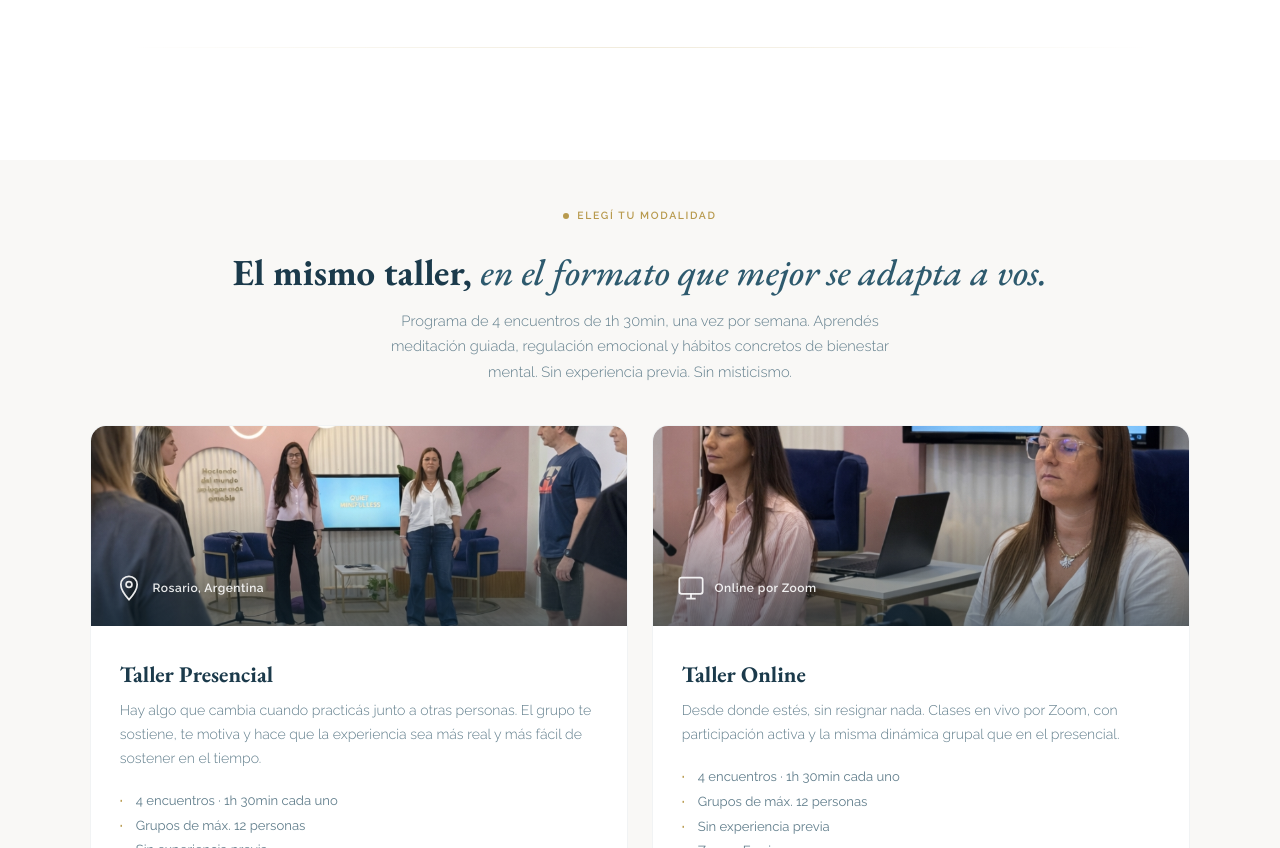
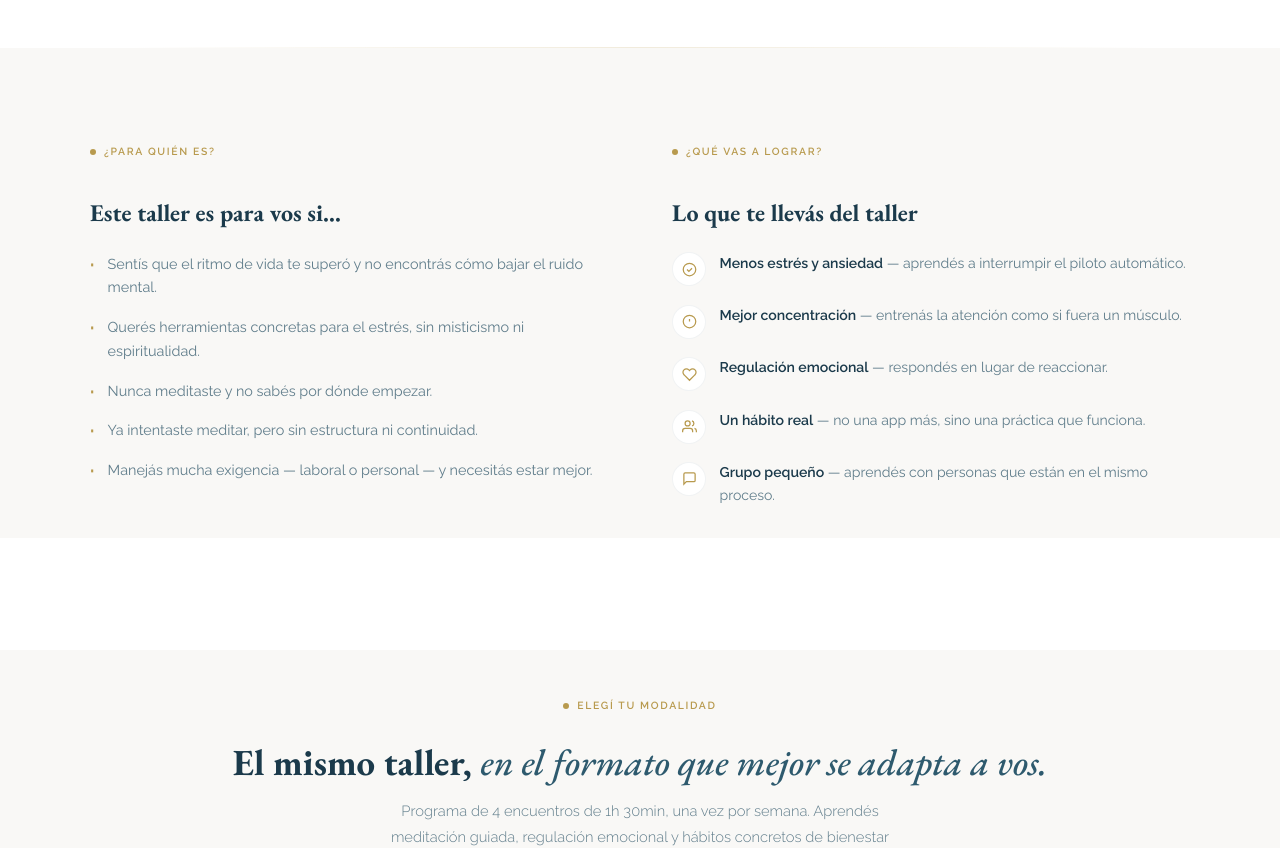
Before and after one commit to agusmilesi-collab/sentirmindfulness, a plain HTML site: page individuos.html in a window 1280 px wide. Shown: the part 1136-1984 px from the top of the page. Drawn offline with nearby package versions, Linux system fonts and the light colour scheme.

Commit message:
Add para-quien / beneficios 2-column section after hero
Co-Authored-By: Claude Sonnet 4.6 <noreply@anthropic.com>

```diff
--- a/individuos.html
+++ b/individuos.html
@@ -43,6 +43,87 @@
   height: 100%;
   object-fit: cover;
   display: block;
+}
+
+/* ── PARA QUIÉN / BENEFICIOS ── */
+.para-quien {
+  padding: var(--section-pad) 2rem;
+  background: var(--off-white);
+}
+.para-quien-grid {
+  max-width: var(--container);
+  margin: 0 auto;
+  display: grid;
+  grid-template-columns: 1fr 1fr;
+  gap: 4rem;
+}
+.pq-title {
+  font-family: var(--heading);
+  font-size: 1.5rem;
+  font-weight: 700;
+  color: var(--navy);
+  margin: 0.8rem 0 1.5rem;
+  line-height: 1.25;
+}
+.pq-list {
+  list-style: none;
+  display: flex;
+  flex-direction: column;
+  gap: 1rem;
+}
+.pq-list li {
+  font-size: 0.9rem;
+  color: var(--text-sec);
+  line-height: 1.65;
+  padding-left: 1.1rem;
+  position: relative;
+}
+.pq-list li::before {
+  content: '·';
+  position: absolute;
+  left: 0;
+  color: var(--gold);
+  font-weight: 700;
+  font-size: 1.2rem;
+  line-height: 1.3;
+}
+.beneficios-list {
+  list-style: none;
+  display: flex;
+  flex-direction: column;
+  gap: 1.1rem;
+}
+.beneficios-list li {
+  display: flex;
+  align-items: flex-start;
+  gap: 0.85rem;
+  font-size: 0.88rem;
+  color: var(--text-sec);
+  line-height: 1.6;
+}
+.beneficio-icon {
+  flex-shrink: 0;
+  width: 34px;
+  height: 34px;
+  border-radius: 50%;
+  background: var(--white);
+  border: 1px solid var(--border);
+  display: flex;
+  align-items: center;
+  justify-content: center;
+  color: var(--gold);
+  margin-top: 0.05rem;
+}
+.beneficio-icon svg {
+  width: 15px;
+  height: 15px;
+}
+.beneficios-list strong {
+  color: var(--navy);
+  font-weight: 600;
+}
+@media (max-width: 720px) {
+  .para-quien-grid { grid-template-columns: 1fr; gap: 2.5rem; }
 }
 
 /* ── QUÉ ES MINDFULNESS ── */
@@ -667,6 +748,64 @@
   </div>
 </section>
 
+<!-- ========== PARA QUIÉN / BENEFICIOS ========== -->
+<section class="para-quien">
+  <div class="container">
+    <div class="para-quien-grid">
+
+      <div class="para-quien-col reveal">
+        <div class="tag">¿Para quién es?</div>
+        <h2 class="pq-title">Este taller es para vos si…</h2>
+        <ul class="pq-list">
+          <li>Sentís que el ritmo de vida te superó y no encontrás cómo bajar el ruido mental.</li>
+          <li>Querés herramientas concretas para el estrés, sin misticismo ni espiritualidad.</li>
+          <li>Nunca meditaste y no sabés por dónde empezar.</li>
+          <li>Ya intentaste meditar, pero sin estructura ni continuidad.</li>
+          <li>Manejás mucha exigencia — laboral o personal — y necesitás estar mejor.</li>
+        </ul>
+      </div>
+
+      <div class="para-quien-col reveal d1">
+        <div class="tag">¿Qué vas a lograr?</div>
+        <h2 class="pq-title">Lo que te llevás del taller</h2>
+        <ul class="beneficios-list">
+          <li>
+            <span class="beneficio-icon">
+              <svg viewBox="0 0 24 24" fill="none" stroke="currentColor" stroke-width="2" aria-hidden="true"><path d="M12 22c5.523 0 10-4.477 10-10S17.523 2 12 2 2 6.477 2 12s4.477 10 10 10z"/><path d="M8 12l3 3 5-5"/></svg>
+            </span>
+            <span><strong>Menos estrés y ansiedad</strong> — aprendés a interrumpir el piloto automático.</span>
+          </li>
+          <li>
+            <span class="beneficio-icon">
+              <svg viewBox="0 0 24 24" fill="none" stroke="currentColor" stroke-width="2" aria-hidden="true"><circle cx="12" cy="12" r="10"/><line x1="12" y1="8" x2="12" y2="12"/><line x1="12" y1="16" x2="12.01" y2="16"/></svg>
+            </span>
+            <span><strong>Mejor concentración</strong> — entrenás la atención como si fuera un músculo.</span>
+          </li>
+          <li>
+            <span class="beneficio-icon">
+              <svg viewBox="0 0 24 24" fill="none" stroke="currentColor" stroke-width="2" aria-hidden="true"><path d="M20.84 4.61a5.5 5.5 0 00-7.78 0L12 5.67l-1.06-1.06a5.5 5.5 0 00-7.78 7.78l1.06 1.06L12 21.23l7.78-7.78 1.06-1.06a5.5 5.5 0 000-7.78z"/></svg>
+            </span>
+            <span><strong>Regulación emocional</strong> — respondés en lugar de reaccionar.</span>
+          </li>
+          <li>
+            <span class="beneficio-icon">
+              <svg viewBox="0 0 24 24" fill="none" stroke="currentColor" stroke-width="2" aria-hidden="true"><path d="M17 21v-2a4 4 0 00-4-4H5a4 4 0 00-4 4v2"/><circle cx="9" cy="7" r="4"/><path d="M23 21v-2a4 4 0 00-3-3.87"/><path d="M16 3.13a4 4 0 010 7.75"/></svg>
+            </span>
+            <span><strong>Un hábito real</strong> — no una app más, sino una práctica que funciona.</span>
+          </li>
+          <li>
+            <span class="beneficio-icon">
+              <svg viewBox="0 0 24 24" fill="none" stroke="currentColor" stroke-width="2" aria-hidden="true"><path d="M21 15a2 2 0 01-2 2H7l-4 4V5a2 2 0 012-2h14a2 2 0 012 2z"/></svg>
+            </span>
+            <span><strong>Grupo pequeño</strong> — aprendés con personas que están en el mismo proceso.</span>
+          </li>
+        </ul>
+      </div>
+
+    </div>
+  </div>
+</section>
+
 <!-- ========== QUÉ ES MINDFULNESS ========== -->
 <section class="que-es">
   <div class="container">
```
